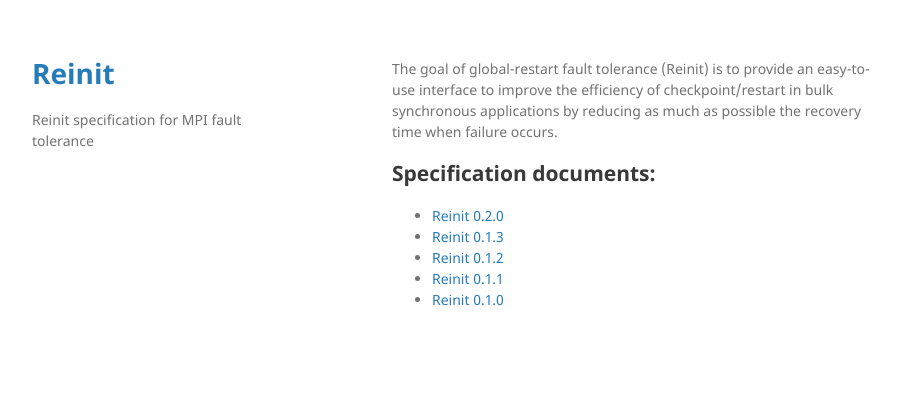
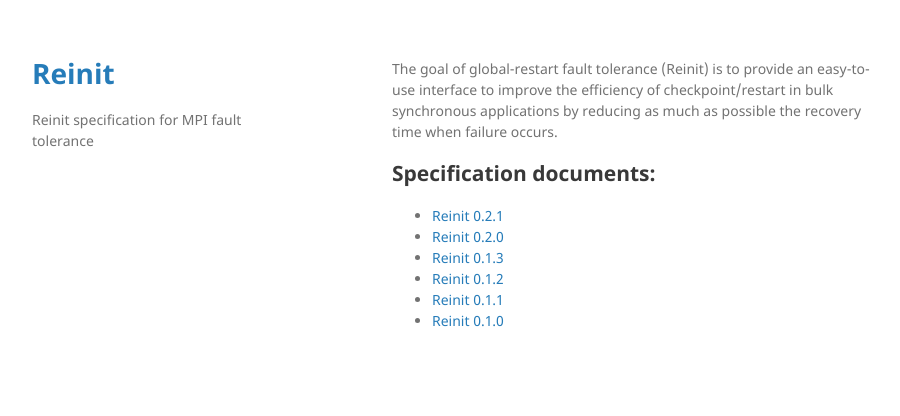
Before and after one commit to Reinit/reinit, a Jekyll site: the page built from index.md, in a window 1280 px wide. Shown: the top 416 px of the page, without its empty margins (178-1078 px from the left). Built offline with Jekyll 4.4.1, drawn with Linux system fonts in a browser that asks for light colours.

Commit message:
new version 0.2.1

```diff
--- a/index.md
+++ b/index.md
@@ -7,6 +7,7 @@ to improve the efficiency of checkpoint/restart in bulk synchronous applications
 reducing as much as possible the recovery time when failure occurs.
 
 ## Specification documents:
+- [Reinit 0.2.1](/docs/reinit-0.2.1.pdf)
 - [Reinit 0.2.0](/docs/reinit-0.2.0.pdf)
 - [Reinit 0.1.3](/docs/reinit-0.1.3.pdf)
 - [Reinit 0.1.2](/docs/reinit-0.1.2.pdf)
```
Also changed, not shown: 1 other file.
